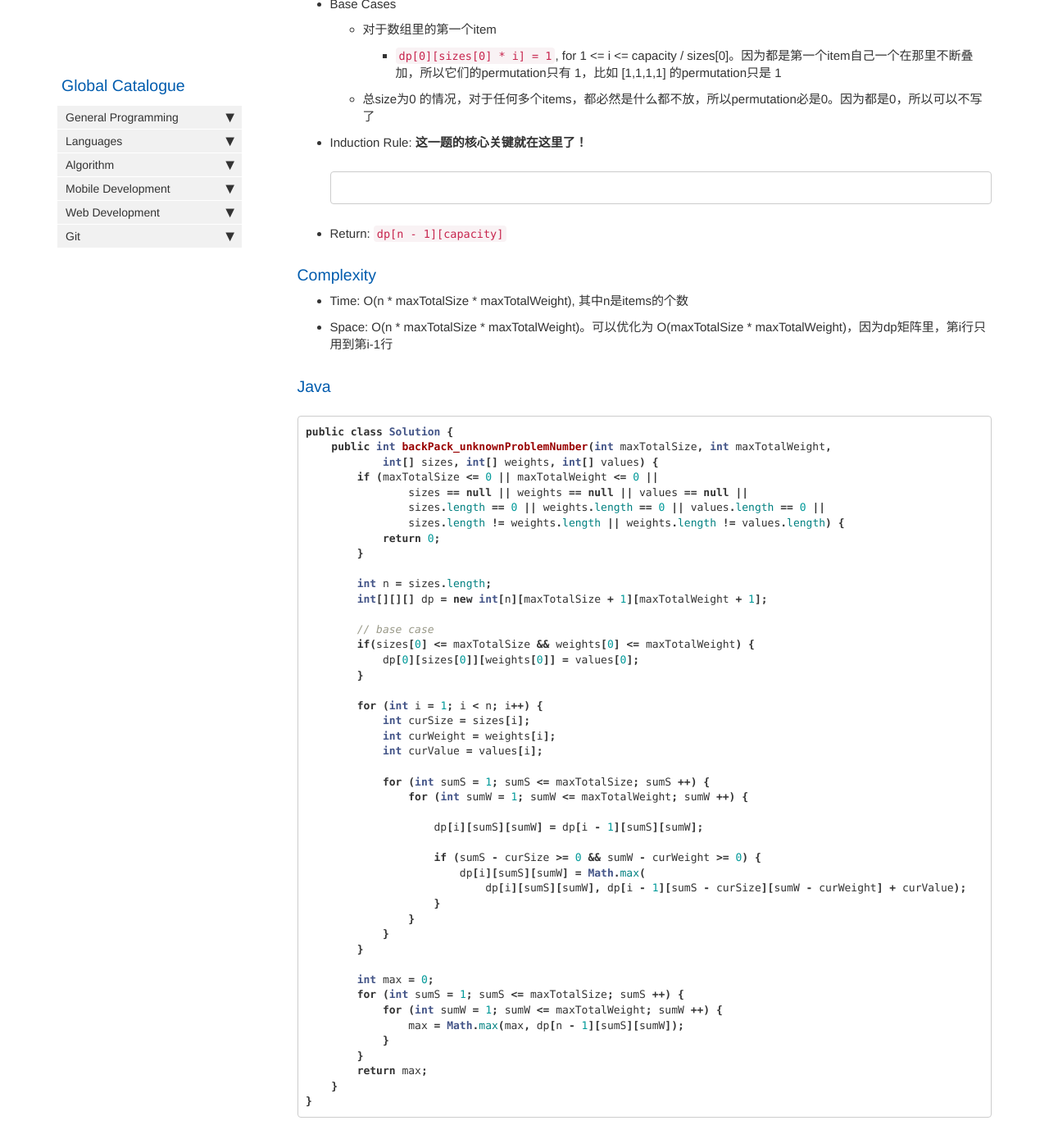
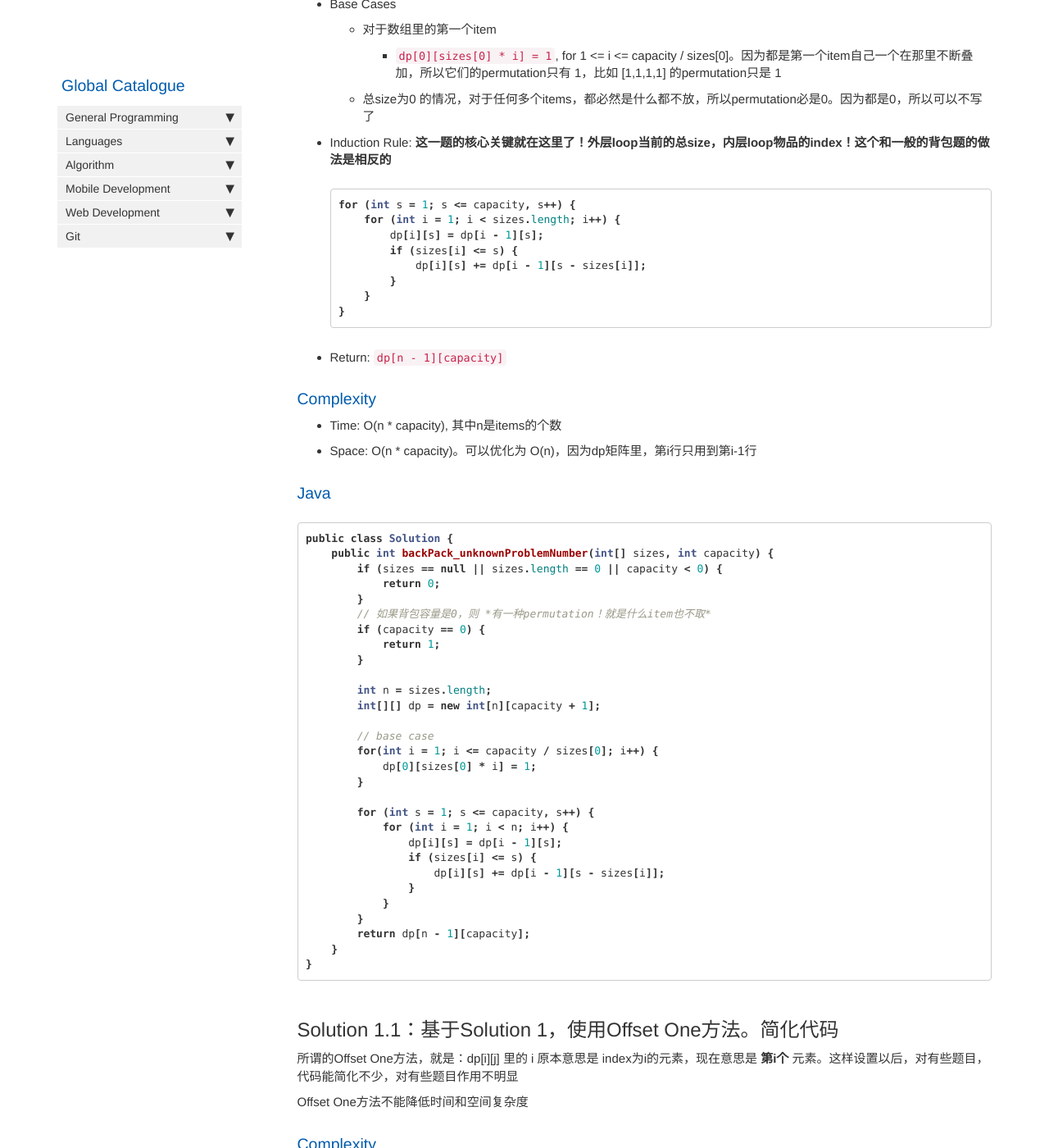
Before and after one commit to HungryOrc/hungryorc.github.io, a Jekyll site: the page built from pages/algorithm/algorithm_backpack_unlimited_2Attr_exactFill_returnNumOfPermutation.md, in a window 1280 px wide and 1400 px high, scrolled down 631 px. Shown: the whole window at 82% size. Built offline with Jekyll 4.4.1, drawn with Linux system fonts in a browser that asks for light colours; nearby versions of some CDN libraries; comment, search, counter and statistics services are not loaded; some of the changed text lies outside the part shown.

Commit message:
Update algorithm_backpack_unlimited_2Attr_exactFill_returnNumOfPermutation.md

````diff
--- a/pages/algorithm/algorithm_backpack_unlimited_2Attr_exactFill_returnNumOfPermutation.md
+++ b/pages/algorithm/algorithm_backpack_unlimited_2Attr_exactFill_returnNumOfPermutation.md
@@ -26,66 +26,57 @@ toc: false
   * 对于数组里的第一个item
     * `dp[0][sizes[0] * i] = 1`, for 1 <= i <= capacity / sizes[0]。因为都是第一个item自己一个在那里不断叠加，所以它们的permutation只有 1，比如 [1,1,1,1] 的permutation只是 1
   * 总size为0 的情况，对于任何多个items，都必然是什么都不放，所以permutation必是0。因为都是0，所以可以不写了
-* Induction Rule: **这一题的核心关键就在这里了！**
+* Induction Rule: **这一题的核心关键就在这里了！外层loop当前的总size，内层loop物品的index！这个和一般的背包题的做法是相反的**
   ```java
-
+  for (int s = 1; s <= capacity, s++) {
+      for (int i = 1; i < sizes.length; i++) {
+          dp[i][s] = dp[i - 1][s];
+          if (sizes[i] <= s) {
+              dp[i][s] += dp[i - 1][s - sizes[i]];
+          }
+      }
+  }
   ```
 * Return: `dp[n - 1][capacity]`
 
 ### Complexity
-* Time: O(n * maxTotalSize * maxTotalWeight), 其中n是items的个数
-* Space: O(n * maxTotalSize * maxTotalWeight)。可以优化为 O(maxTotalSize * maxTotalWeight)，因为dp矩阵里，第i行只用到第i-1行
+* Time: O(n * capacity), 其中n是items的个数
+* Space: O(n * capacity)。可以优化为 O(n)，因为dp矩阵里，第i行只用到第i-1行
 
 ### Java
 ```java
 public class Solution {
-    public int backPack_unknownProblemNumber(int maxTotalSize, int maxTotalWeight,
-            int[] sizes, int[] weights, int[] values) {
-        if (maxTotalSize <= 0 || maxTotalWeight <= 0 ||
-                sizes == null || weights == null || values == null ||
-                sizes.length == 0 || weights.length == 0 || values.length == 0 ||
-                sizes.length != weights.length || weights.length != values.length) {
+    public int backPack_unknownProblemNumber(int[] sizes, int capacity) {
+        if (sizes == null || sizes.length == 0 || capacity < 0) {
             return 0;
+        }
+        // 如果背包容量是0，则 *有一种permutation！就是什么item也不取*
+        if (capacity == 0) {
+            return 1;
         }
 
         int n = sizes.length;
-        int[][][] dp = new int[n][maxTotalSize + 1][maxTotalWeight + 1];
+        int[][] dp = new int[n][capacity + 1];
 
         // base case
-        if(sizes[0] <= maxTotalSize && weights[0] <= maxTotalWeight) {
-            dp[0][sizes[0]][weights[0]] = values[0];
+        for(int i = 1; i <= capacity / sizes[0]; i++) {
+            dp[0][sizes[0] * i] = 1;
         }
 
-        for (int i = 1; i < n; i++) {
-            int curSize = sizes[i];
-            int curWeight = weights[i];
-            int curValue = values[i];
-
-            for (int sumS = 1; sumS <= maxTotalSize; sumS ++) {
-                for (int sumW = 1; sumW <= maxTotalWeight; sumW ++) {
-
-                    dp[i][sumS][sumW] = dp[i - 1][sumS][sumW];
-
-                    if (sumS - curSize >= 0 && sumW - curWeight >= 0) {
-                        dp[i][sumS][sumW] = Math.max(
-                            dp[i][sumS][sumW], dp[i - 1][sumS - curSize][sumW - curWeight] + curValue);
-                    }
+        for (int s = 1; s <= capacity, s++) {
+            for (int i = 1; i < n; i++) {
+                dp[i][s] = dp[i - 1][s];
+                if (sizes[i] <= s) {
+                    dp[i][s] += dp[i - 1][s - sizes[i]];
                 }
             }
         }
-
-        int max = 0;
-        for (int sumS = 1; sumS <= maxTotalSize; sumS ++) {
-            for (int sumW = 1; sumW <= maxTotalWeight; sumW ++) {
-                max = Math.max(max, dp[n - 1][sumS][sumW]);
-            }
-        }
-        return max;
+        return dp[n - 1][capacity];
     }
 }
 ```
 
-## Solution 1.1：基于Solution 1，使用Offset One方法。简化代码 <---- 这个写法还没有判断对错
+## Solution 1.1：基于Solution 1，使用Offset One方法。简化代码
 所谓的Offset One方法，就是：dp[i][j] 里的 i 原本意思是 index为i的元素，现在意思是 **第i个** 元素。这样设置以后，对有些题目，代码能简化不少，对有些题目作用不明显
 
 Offset One方法不能降低时间和空间复杂度
@@ -97,52 +88,38 @@ Offset One方法不能降低时间和空间复杂度
 ### Java
 ```java
 public class Solution {
-    public int backPack_unknownProblemNumber(int maxTotalSize, int maxTotalWeight,
-            int[] sizes, int[] weights, int[] values) {
-        if (maxTotalSize <= 0 || maxTotalWeight <= 0 ||
-                sizes == null || weights == null || values == null ||
-                sizes.length == 0 || weights.length == 0 || values.length == 0 ||
-                sizes.length != weights.length || weights.length != values.length) {
+    public int backPack_unknownProblemNumber(int[] sizes, int capacity) {
+        if (sizes == null || sizes.length == 0 || capacity < 0) {
             return 0;
+        }
+        if (capacity == 0) {
+            return 1;
         }
 
         int n = sizes.length;
-        int[][][] dp = new int[n + 1][maxTotalSize + 1][maxTotalWeight + 1]; // int[n + 1][...][...]
+        int[][] dp = new int[n + 1][capacity + 1]; // n + 1
 
-        // base case 不用写了
+        // base case，这里也有所变化！
+        for(int i = 0; i < n; i++) {
+            dp[i][0] = 1;
+        }
 
-        for (int i = 1; i <= n; i++) { // i <= n
-            int curSize = sizes[i - 1]; // 下面这三个都要从 [i] 变成 [i - 1]
-            int curWeight = weights[i - 1];
-            int curValue = values[i - 1];
-
-            for (int sumS = 1; sumS <= maxTotalSize; sumS ++) {
-                for (int sumW = 1; sumW <= maxTotalWeight; sumW ++) {
-
-                    dp[i][sumS][sumW] = dp[i - 1][sumS][sumW];
-
-                    if (sumS - curSize >= 0 && sumW - curWeight >= 0) {
-                        dp[i][sumS][sumW] = Math.max(
-                            dp[i][sumS][sumW], dp[i - 1][sumS - curSize][sumW - curWeight] + curValue);
-                    }
+        for (int s = 1; s <= capacity, s++) {
+            for (int i = 1; i <= n; i++) { // i <= n
+                dp[i][s] = dp[i - 1][s];
+                if (sizes[i] <= s) {
+                    dp[i][s] += dp[i - 1][s - sizes[i]];
                 }
             }
         }
-
-        int max = 0;
-        for (int sumS = 1; sumS <= maxTotalSize; sumS ++) {
-            for (int sumW = 1; sumW <= maxTotalWeight; sumW ++) {
-                max = Math.max(max, dp[n][sumS][sumW]); // dp[n][...][...]
-            }
-        }
-        return max;
+        return dp[n][capacity]; // dp[n][...]
     }
 }
 ```
 
-## Solution 1.2：基于Solution 1，dp矩阵降维 <---- 这个写法还没有判断对错
+## Solution 1.2：基于Solution 1，dp矩阵降维
 
-### 只要是DP矩阵降维，就要考虑从大往小填写（矩阵里的一个或多个维度）！
+### 只要是DP矩阵降维，就要考虑从大往小填写（矩阵里的一个或多个维度）！但这一题和大部分背包都不是一个类型。它的填写方式不典型，可以算是一种从小到大填
 
 ### Complexity
 * Time: 与Solution 1 相同
@@ -151,98 +128,29 @@ public class Solution {
 ### Java
 ```java
 public class Solution {
-    public int backPack_unknownProblemNumber(int maxTotalSize, int maxTotalWeight,
-            int[] sizes, int[] weights, int[] values) {
-        if (maxTotalSize <= 0 || maxTotalWeight <= 0 ||
-                sizes == null || weights == null || values == null ||
-                sizes.length == 0 || weights.length == 0 || values.length == 0 ||
-                sizes.length != weights.length || weights.length != values.length) {
+    public int backPack_unknownProblemNumber(int[] sizes, int capacity) {
+        if (sizes == null || sizes.length == 0 || capacity < 0) {
             return 0;
+        }
+        if (capacity == 0) {
+            return 1;
         }
 
         int n = sizes.length;
-        int[][] dp = new int[maxTotalSize + 1][maxTotalWeight + 1]; // 降到二维
+        int[] dp = new int[capacity + 1]; // 一维
 
         // base case
-        if(sizes[0] <= maxTotalSize && weights[0] <= maxTotalWeight) {
-            dp[sizes[0]][weights[0]] = values[0]; // 降到二维
-        }
+        dp[0] = 1; // 一维，这里的dp[0]表示capacity为0的情况
 
-        for (int i = 1; i < n; i++) {
-            int curSize = sizes[i];
-            int curWeight = weights[i];
-            int curValue = values[i];
-
-            for (int sumS = maxTotalSize; sumS >= 1; sumS--) { // 从大到小！
-                for (int sumW = maxTotalWeight; sumW >= 1; sumW--) { // 从大到小！
-
-                    // dp[sumS][sumW] = dp[sumS][sumW]; // 降维以后这一句就没意义了
-
-                    if (sumS - curSize >= 0 && sumW - curWeight >= 0) {
-                        dp[sumS][sumW] = Math.max(
-                            dp[sumS][sumW], dp[sumS - curSize][sumW - curWeight] + curValue); // 降到二维
-                    }
+        for (int s = 1; s <= capacity, s++) {
+            for (int i = 0; i <= n; i++) { // i <= n
+                // dp[s] = dp[s]; // 这一句在解法变成一维以后就没意义了
+                if (sizes[i] <= s) {
+                    dp[s] += dp[s - sizes[i]]; // 一维
                 }
             }
         }
-
-        int max = 0;
-        for (int sumS = 1; sumS <= maxTotalSize; sumS ++) {
-            for (int sumW = 1; sumW <= maxTotalWeight; sumW ++) {
-                max = Math.max(max, dp[sumS][sumW]); // 降到二维
-            }
-        }
-        return max;
-    }
-}
-```
-
-## Solution 2：DFS <---- 这个写法还没有判断对错
-
-### Complexity
-* Time: O(2^n) <=== 对么 ？？？？
-* Space: O(n)，因为有n层call stack <=== 对么 ？？？？
-
-### Java
-```java
-public class Solution {
-    public int backPack_unknownProblemNumber(int maxTotalSize, int maxTotalWeight,
-            int[] sizes, int[] weights, int[] values) {
-        if (maxTotalSize <= 0 || maxTotalWeight <= 0 ||
-                sizes == null || weights == null || values == null ||
-                sizes.length == 0 || weights.length == 0 || values.length == 0 ||
-                sizes.length != weights.length || weights.length != values.length) {
-            return 0;
-        }
-
-        return dfs(sizes, weights, values, 0, maxTotalSize, maxTotalWeight, 0);
-    }
-
-    private int dfs(int[] sizes, int[] weights, int[] values, int curInd,
-            int remainSize, int remainWeight, int curTotalVal) {
-        if (remainSize < 0 || remainWeight < 0) {
-            return 0; // 表示失败
-        } else if (remainSize == 0 || remainWeight == 0) {
-            return curTotalVal;
-        }
-
-        if (curInd == sizes.length) {
-            return curTotalVal;
-        }
-
-        int totalVal = 0;
-        int curSize = sizes[curInd];
-        int curWeight = weights[curInd];
-        int curVal = values[curInd];
-
-        // 不用 cur item
-        totalVal = Math.max(totalVal,
-            dfs(sizes, weights, values, curInd + 1, remainSize, remainWeight, curTotalVal));
-        // 用 cur item
-        totalVal = Math.max(totalVal,
-            dfs(sizes, weights, values, curInd + 1,
-            remainSize - curSize, remainWeight - curWeight, curTotalVal + curVal));
-        return totalVal;
+        return dp[capacity]; // 一维
     }
 }
 ```
````
